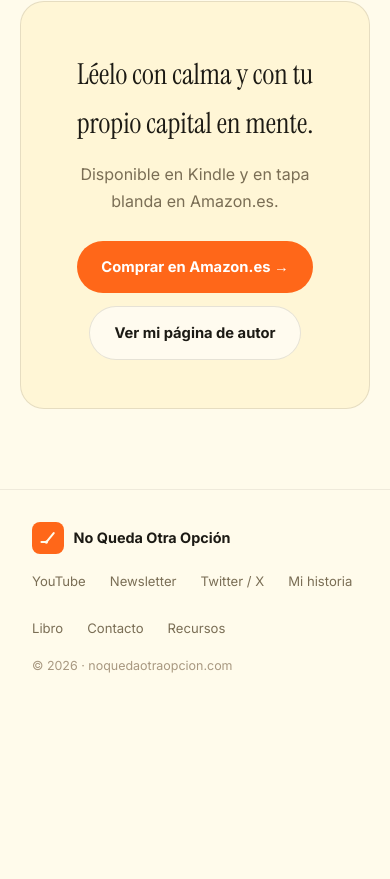
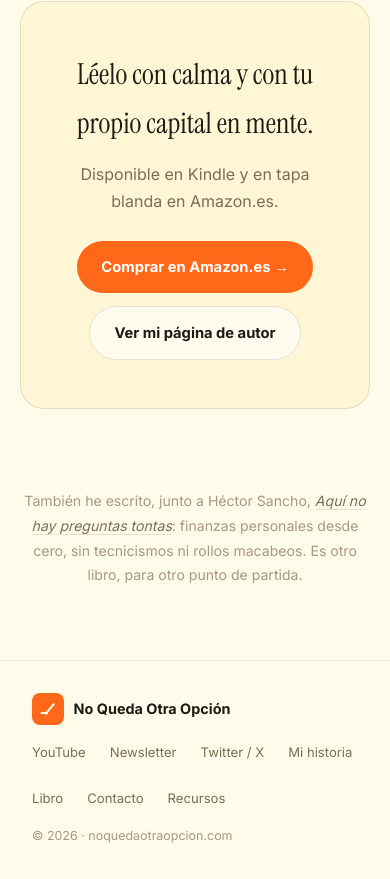
Before and after one commit to jaralm/noquedaotraopcion, a plain HTML site: page libro/index.html in a window 390 px wide. Shown: the part 3448-4327 px from the top of the page. Before the commit the page ends 4156 px from the top, so only its background shows below. Drawn offline with Linux system fonts and the light colour scheme.

Commit message:
Añade mención discreta a "Aquí no hay preguntas tontas" en /libro/
Co-Authored-By: Claude Sonnet 5.5 <noreply@anthropic.com>
Claude-Session: https://claude.ai/code/session_017oAyfFybD5PVDWRcR7Wvvd

```diff
--- a/libro/index.html
+++ b/libro/index.html
@@ -123,6 +123,11 @@
     .cta p{color:var(--muted);margin-bottom:1.6rem;}
     .cta .actions{justify-content:center;margin-bottom:0;}
 
+    .also{max-width:1100px;margin:0 auto 4.5rem;padding:0 2rem;text-align:center;}
+    .also p{max-width:62ch;margin:0 auto;font-size:.88rem;line-height:1.75;color:var(--faint);}
+    .also a{color:var(--muted);text-decoration:underline;text-underline-offset:3px;text-decoration-color:var(--line);transition:color var(--ease);}
+    .also a:hover{color:var(--primary);}
+
     footer{border-top:1px solid var(--line-soft);padding:2rem;}
     .foot-in{max-width:1100px;margin:0 auto;display:flex;justify-content:space-between;align-items:center;flex-wrap:wrap;gap:1rem;}
     .foot-brand{display:flex;align-items:center;gap:.6rem;font-weight:700;font-size:.9rem;}
@@ -142,7 +147,7 @@
     .nav-toggle:hover{background:var(--surface2);}
     @media(max-width:720px){
       .nav-in{padding:0 1.25rem;}
-      .book-hero,.sec,.cta-container{padding-left:1.25rem;padding-right:1.25rem;}
+      .book-hero,.sec,.cta-container,.also{padding-left:1.25rem;padding-right:1.25rem;}
       .nav-toggle{display:grid;}
       .nav-links{
         display:none;position:absolute;top:var(--nav-h);left:0;right:0;
@@ -289,6 +294,10 @@
   </div>
 </div>
 
+<div class="also">
+  <p>También he escrito, junto a Héctor Sancho, <a href="https://www.amazon.es/dp/B0HS79T53M" target="_blank" rel="noopener"><em>Aquí no hay preguntas tontas</em></a>: finanzas personales desde cero, sin tecnicismos ni rollos macabeos. Es otro libro, para otro punto de partida.</p>
+</div>
+
 </main>
 
 <footer>
```
